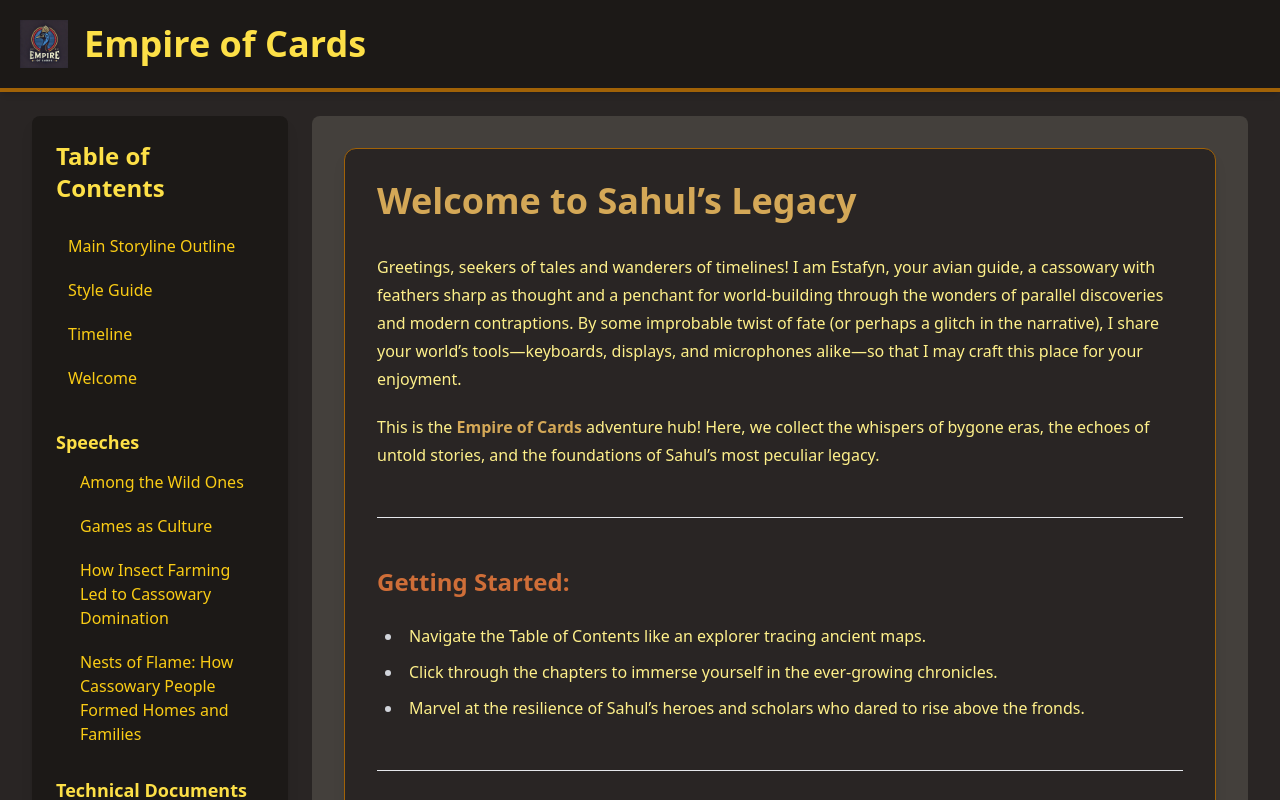
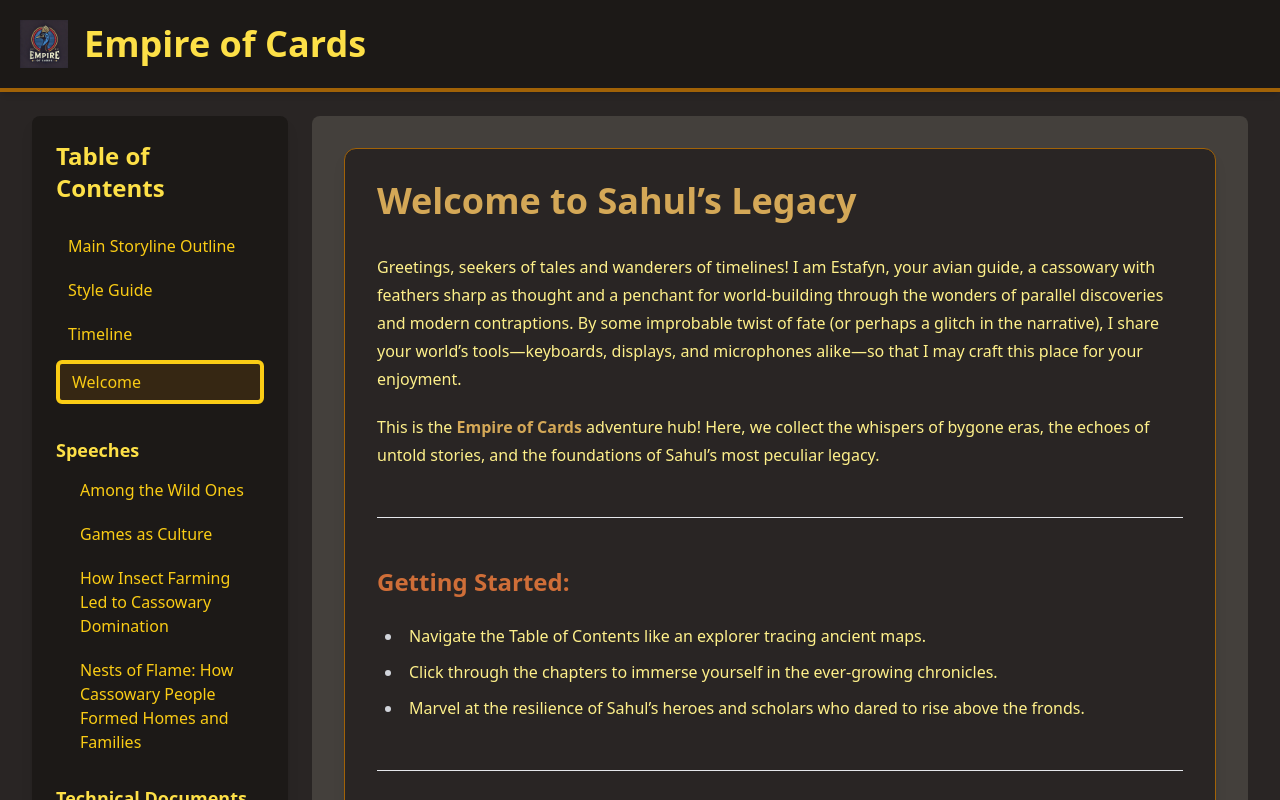
Before and after one commit to estafyn/Empire-of-Cards, a Vue app in the folder Empire-of-Cards/: page / in a window 1280 px wide. Shown: the top 800 px of the page. Built offline with nearby package versions, Linux system fonts and the light colour scheme.

Commit message:
Fix text on selected title

```diff
--- a/Empire-of-Cards/src/components/TableOfContents.vue
+++ b/Empire-of-Cards/src/components/TableOfContents.vue
@@ -14,7 +14,7 @@ type FolderStructure = {
 }
 
 // Props
-defineProps<{ folderStructure: FolderStructure }>()
+defineProps<{ folderStructure: FolderStructure; selectedFilePath: string | null }>()
 
 // Emits
 const emit = defineEmits(['fileSelected'])
@@ -26,7 +26,7 @@ const formatTitle = (text: string) => {
 
 // Handle file selection
 const selectFile = (filePath: string, fileName: string) => {
-  emit('fileSelected', { filePath, fileName }) // Now `emit` is recognized
+  emit('fileSelected', { filePath, fileName })
 }
 </script>
 
@@ -40,7 +40,11 @@ const selectFile = (filePath: string, fileName: string) => {
         <li v-for="file in folderStructure.rootFiles" :key="file.path">
           <button
             @click="selectFile(file.path, file.name)"
-            class="w-full text-left text-yellow-400 hover:text-yellow-200 hover:bg-yellow-600/20 px-3 py-1.5 rounded-md focus:outline-none focus:ring-2 focus:ring-yellow-300 transition-colors"
+            :class="{
+              'border-4 border-yellow-400 bg-yellow-700/20': file.path === selectedFilePath,
+              'hover:bg-yellow-600/20 ': file.path !== selectedFilePath,
+            }"
+            class="w-full text-left px-3 py-1.5 rounded-md transition-colors text-yellow-400"
           >
             {{ formatTitle(file.name) }}
           </button>
@@ -57,7 +61,11 @@ const selectFile = (filePath: string, fileName: string) => {
         <li v-for="file in files" :key="file.path">
           <button
             @click="selectFile(file.path, file.name)"
-            class="w-full text-left text-yellow-400 hover:text-yellow-200 hover:bg-yellow-600/20 px-3 py-1.5 rounded-md focus:outline-none focus:ring-2 focus:ring-yellow-300 transition-colors pl-6"
+            :class="{
+              'border-4 border-yellow-400 bg-yellow-700/20': file.path === selectedFilePath,
+              'hover:bg-yellow-600/20 ': file.path !== selectedFilePath,
+            }"
+            class="w-full text-left px-3 py-1.5 rounded-md transition-colors pl-6 text-yellow-400"
           >
             {{ formatTitle(file.name) }}
           </button>
```
